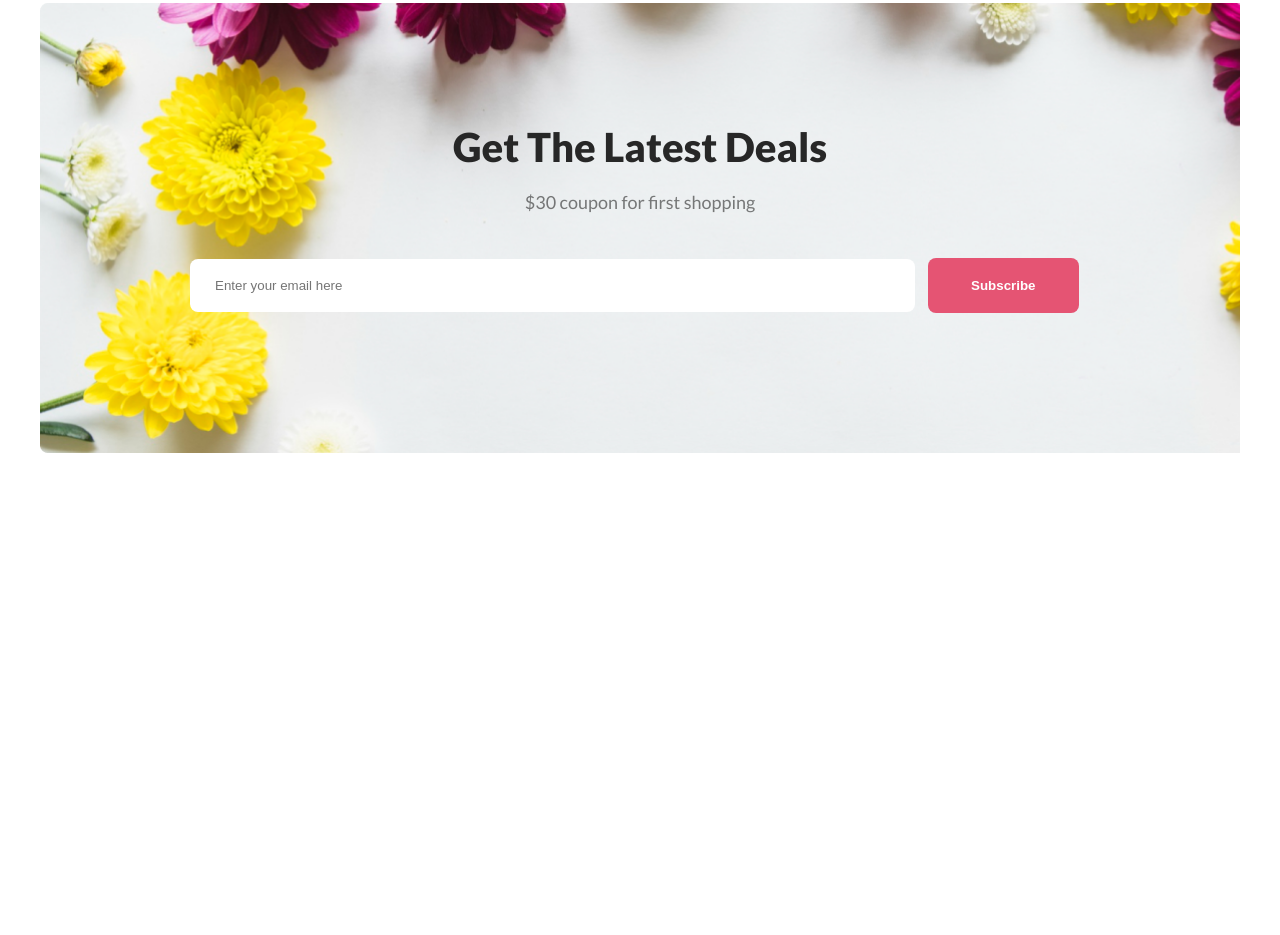
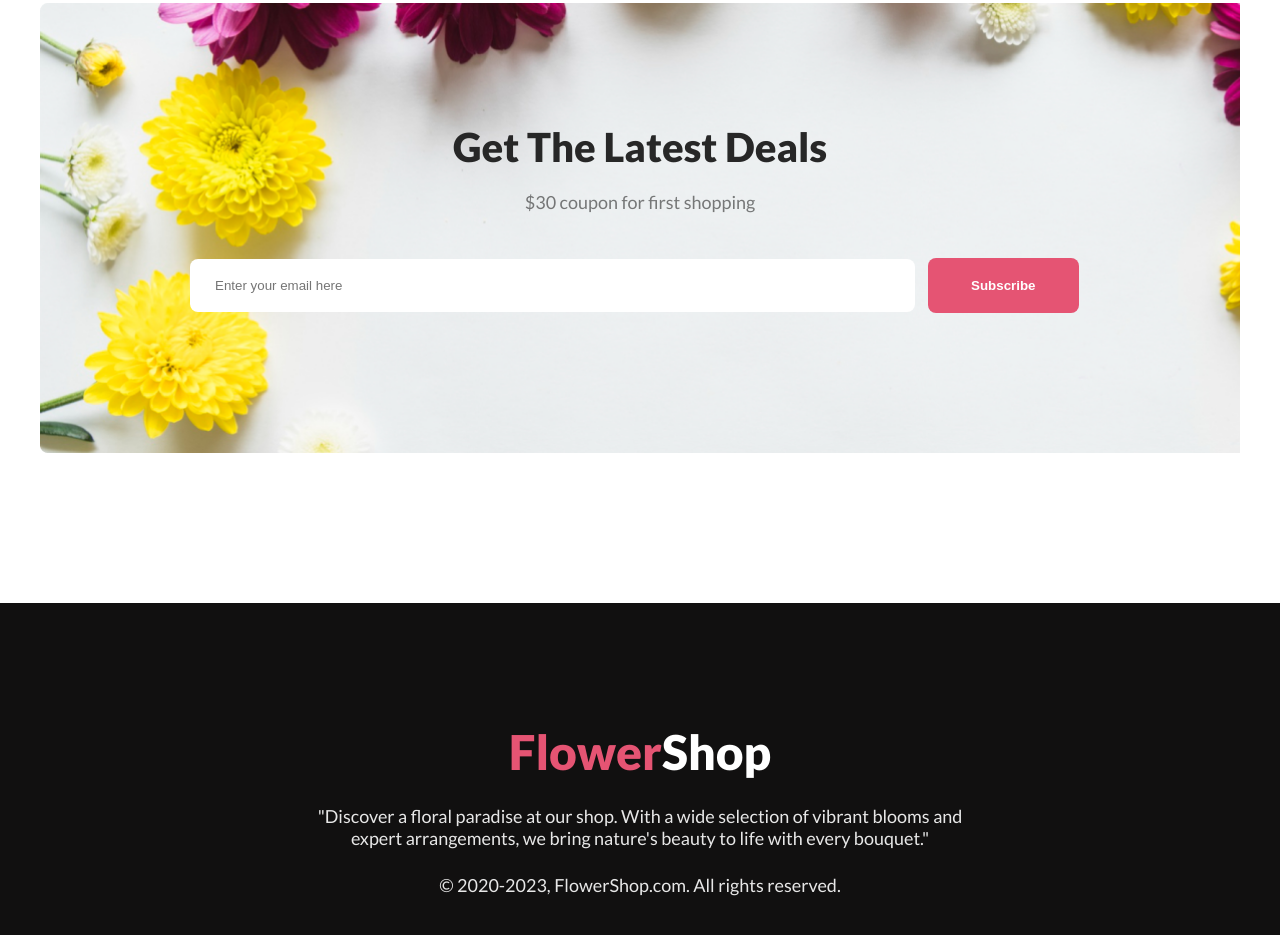
Before and after one commit to Sifat74/flower-shop-assignment, a plain HTML site: page index.html in a window 1280 px wide. Shown: the part 4175-5110 px from the top of the page. Before the commit the page ends 4628 px from the top, so only its background shows below. Drawn offline with Linux system fonts and the light colour scheme.

Commit message:
footer added

```diff
--- a/index.html
+++ b/index.html
@@ -54,7 +54,7 @@
         <section class="find-gift">
             <div class="gift-content">
                 <div class="solid-part">
-                    <h2 class="solid-part-title"><span class="b">B</span>looming Delights</h2>
+                    <h2 class="solid-part-title"><span class="color">B</span>looming Delights</h2>
                     <p>Your Destination for Exquisite Floral Creations and Unforgettable Bouquets!</p>
                 </div>
                 <div class="img-part">
@@ -84,7 +84,7 @@
         <section class="hot-deals">
             <div class="hot-deals-content">
                 <div class="hot-deals-texts">
-                    <h2 class="title-primary">Hot Deal ! Sale Up To 25% <span class="b">Off</span></h2>
+                    <h2 class="title-primary">Hot Deal ! Sale Up To 25% <span class="color">Off</span></h2>
                     <p>Enjoy the blossoms for less! Get 25% off all flowers at our shop today. Brighten your day with
                         stunning blooms at a discounted price!</p>
                     <button class="btn-primary">Sign Up</button>
@@ -127,7 +127,13 @@
             </div>
         </section>
     </main>
-    <footer>
+    <footer class="footer">
+        <h2 class="footer-title"><span class="color">Flower</span>Shop</h2>
+        <div class="footer-description">
+            <p>"Discover a floral paradise at our shop. With a wide selection of vibrant blooms and expert arrangements,
+                we bring nature's beauty to life with every bouquet."</p>
+            <p class="copyright">&copy 2020-2023, FlowerShop.com. All rights reserved. </p>
+        </div>
 
     </footer>
 </body>
--- a/style/style.css
+++ b/style/style.css
@@ -162,7 +162,7 @@ main {
     font-size: 65px;
 }
 
-.b {
+.color {
     color: #E55473;
 }
 
@@ -330,3 +330,37 @@ main {
     margin-right: 10px;
     padding-left: 25px;
 }
+
+/* Footer section styles */
+.footer {
+    width: 100%;
+    height: 450px;
+    background: #111010;
+    margin-top: 150px;
+}
+
+.footer-title {
+    color: #FFF;
+    font-size: 48px;
+    font-weight: 900;
+    text-align: center;
+    padding-top: 120px;
+}
+
+.footer-description {
+    width: 650px;
+    margin: auto;
+}
+
+.footer-description p {
+    color: #ffffffe6;
+    text-align: center;
+    font-size: 18px;
+    font-weight: 400;
+    padding-top: 25px;
+}
+
+.copyright {
+    color: #ffffff66;
+    font-size: 16px;
+}
```
